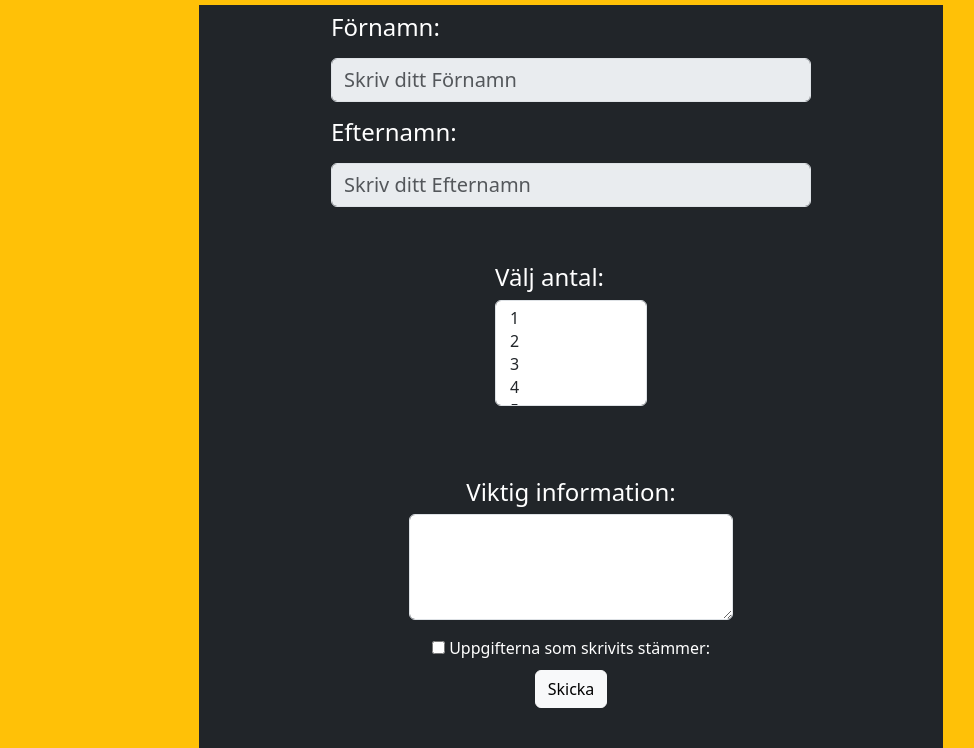
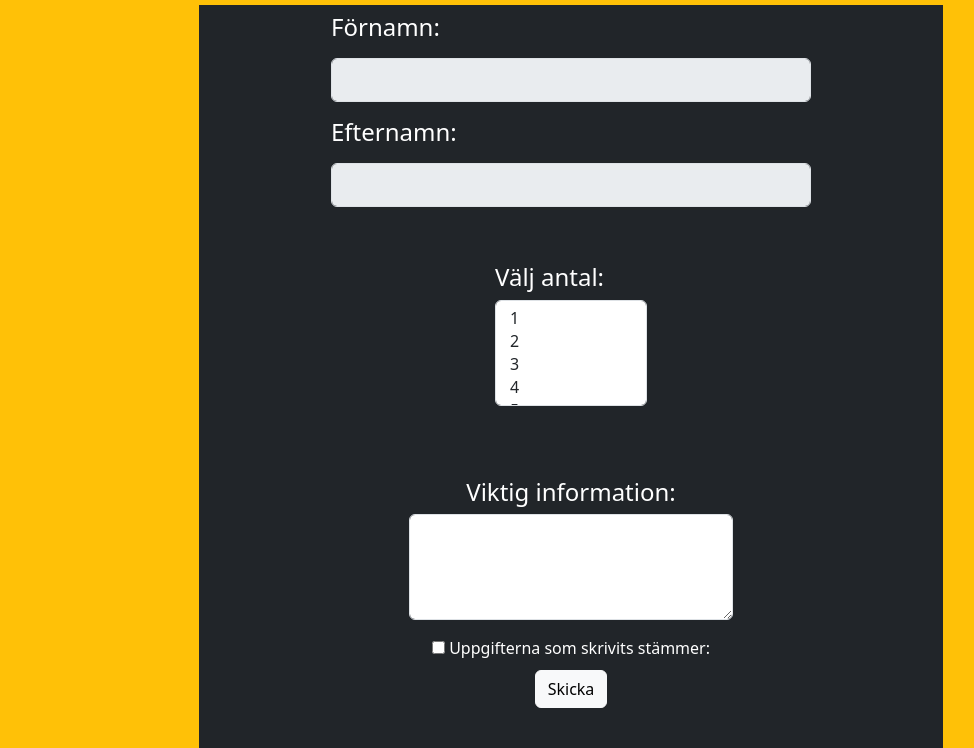
Before and after one commit to sofiadahlberg/moment1, a plain HTML site: page bootstrap.html in a window 1280 px wide. Shown: the part 1096-1844 px from the top of the page, without its empty margins (69-1043 px from the left). Drawn offline with nearby package versions, Linux system fonts and the light colour scheme.

Commit message:
ändrat html

```diff
--- a/bootstrap.html
+++ b/bootstrap.html
@@ -111,11 +111,9 @@
         <form class="form mx-auto  bg-dark col-sm-12 col-lg-8 ">
             <div class="form-group p-2 mx-auto col-sm-8 col-md-8 col-md-6">
                 <label for="exampleFormControlInput1" class="h4 text-white mb-3">Förnamn:</label>
-                <input type="fname" class="form-control bg-body-secondary fs-5 mb-3" id="exampleFormControlInput1"
-                    placeholder="Skriv ditt Förnamn">
+                <input type="fname" class="form-control bg-body-secondary fs-5 mb-3" id="exampleFormControlInput1">
                 <label for="exampleFormControlInput1" class="h4 text-white mb-3">Efternamn:</label>
-                <input type="lname" class="form-control bg-body-secondary fs-5" id="exampleFormControlInput1"
-                    placeholder="Skriv ditt Efternamn">
+                <input type="lname" class="form-control bg-body-secondary fs-5" id="exampleFormControlInput2">
             </div>
 
             <div class="form-group text-white p-5 mx-auto col-sm-5 col-md-4 col-lg-4">
```
